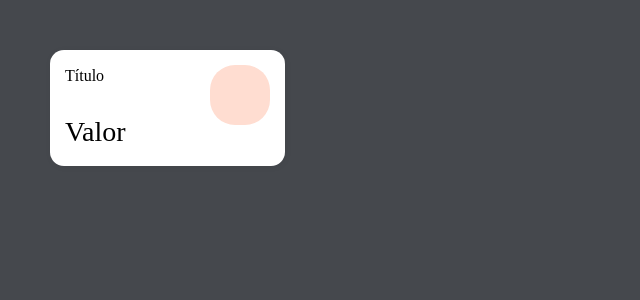
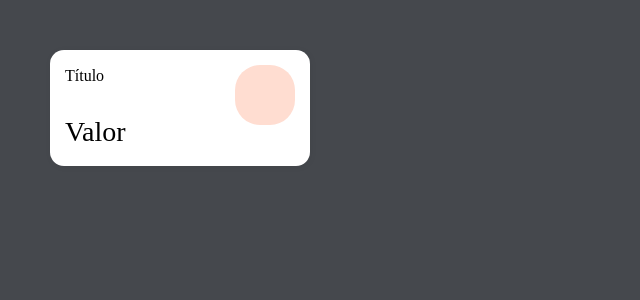
Before and after one commit to vinicfrancisco/placeholder-example, a React (Create React App) app: page / in a window 1280 px wide. Shown: the top 300 px of the page, without its empty margins (0-640 px from the left). Built offline with nearby package versions, Linux system fonts and the light colour scheme.

Commit message:
fixed styles

```diff
--- a/src/Placeholder/styles.css
+++ b/src/Placeholder/styles.css
@@ -11,26 +11,24 @@
 }
 
 .card{
-
   align-items: flex-start;
-  background: #fff;
+  background: #eee;
   border-radius: 14px;
   box-shadow: 1px 1px 7px rgba(0, 0, 0, 0.05);
   display: flex;
   flex-direction: row;
   justify-content: space-between;
   height: 116px;
-  opacity: 0.5;
   padding: 15px;
-  width: 100%;
+  width: 260px;
 }
 
-.card div {
-    animation: pulse 1s infinite ease-in-out;
-}
+  .card div {
+      animation: pulse 1s infinite ease-in-out;
+  }
 
 .title {
-  background: #eeeeee;
+  background: #bbb;
   height: 25px;
   width: 100px;
 }
@@ -45,14 +43,14 @@
 
 
 .value {
-  background: #eeeeee;
+  background: #bbb;
   height: 30px;
   width: 50px;
 }
 
 .icon {
 
-  background: #eeeeee;
+  background: #bbb;
   border-radius: 25px;
   height: 60px;
   width: 60px;
--- a/src/styles.css
+++ b/src/styles.css
@@ -11,16 +11,8 @@
 
 .container {
   background: #45484d;
-  border-radius: 0;
   height: 100%;
   padding: 50px;
-}
-
-.cards-container {
-  display: grid;
-  grid-template-columns: repeat(4, 1fr);
-  grid-gap: 80px;
-  width: 100%;
 }
 
 .card-container {
@@ -33,7 +25,7 @@
   justify-content: space-between;
   height: 116px;
   padding: 15px;
-  width: 100%;
+  width: 260px;
 }
 
 .card-title {
```
